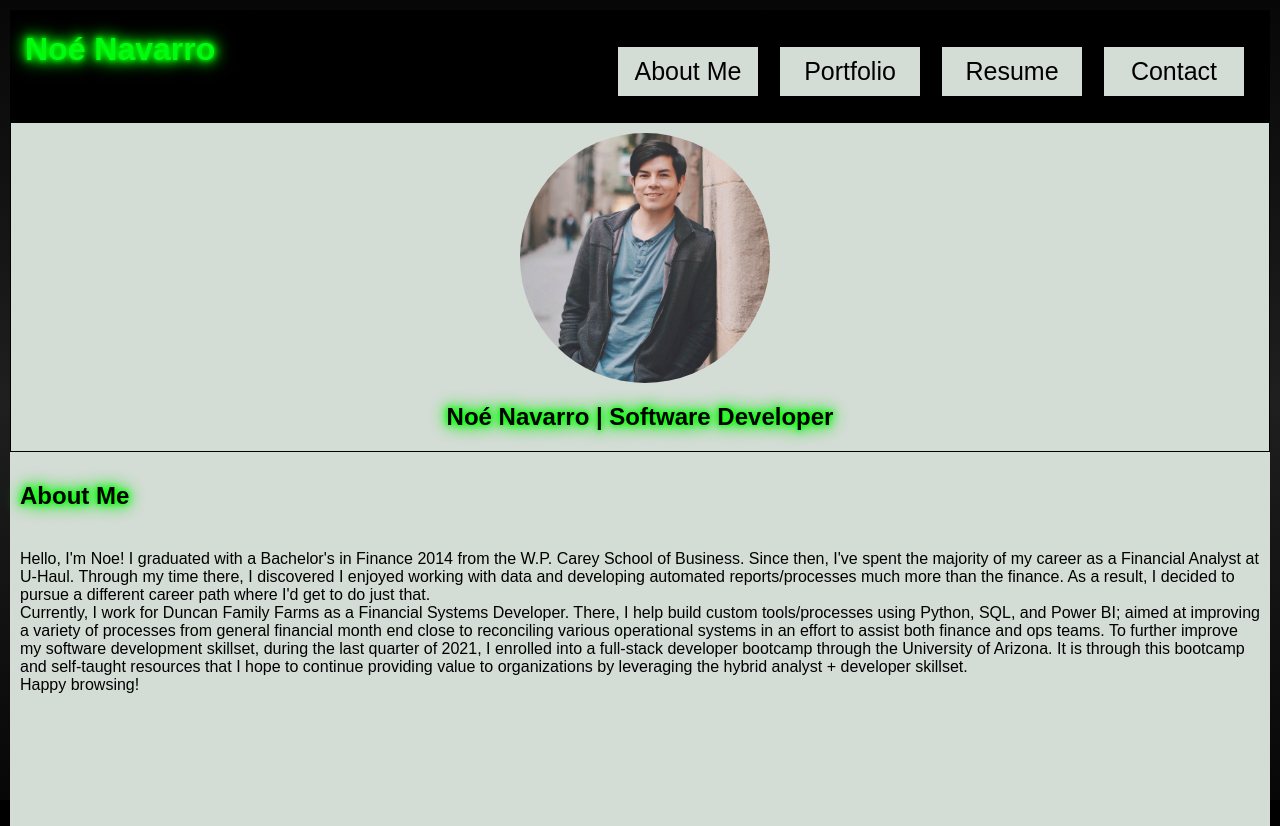
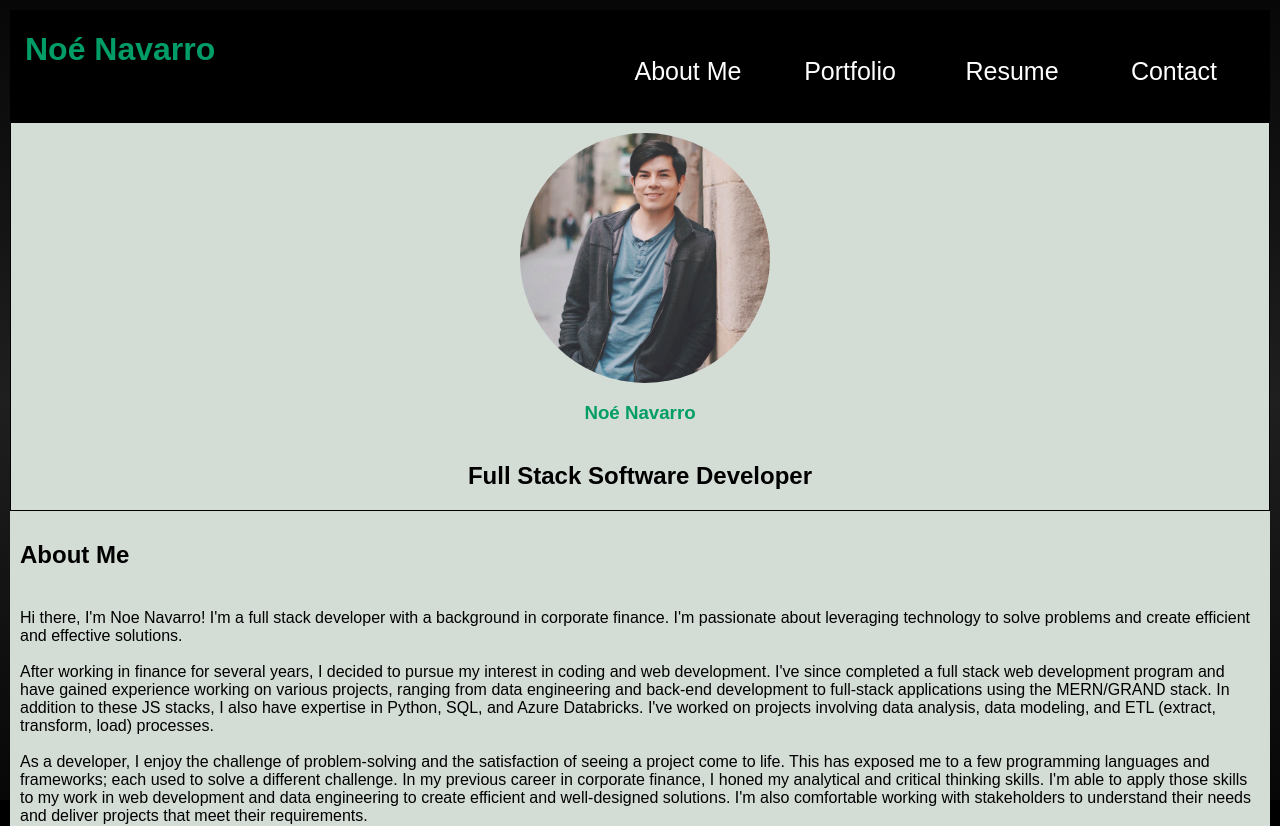
Before and after one commit to Nnavarr/portfolio, a React (Create React App) app: page / in a window 1280 px wide. Shown: the top 826 px of the page. Built offline with nearby package versions, Linux system fonts and the light colour scheme.

Commit message:
updated a few css properties around the navigation span elements and updated the About me writing section to be more relevant

```diff
--- a/package.json
+++ b/package.json
@@ -4,6 +4,8 @@
   "homepage": "http://nnavarr.github.io/portfolio",
   "private": true,
   "dependencies": {
+    "@headlessui/react": "^1.7.12",
+    "@heroicons/react": "^2.0.16",
     "@testing-library/jest-dom": "^5.16.2",
     "@testing-library/react": "^12.1.4",
     "@testing-library/user-event": "^13.5.0",
@@ -11,7 +13,8 @@
     "react": "^17.0.2",
     "react-bootstrap": "^2.2.1",
     "react-dom": "^17.0.2",
-    "react-scripts": "5.0.0",
+    "react-scripts": "^2.1.3",
+    "tailwindcss": "^3.2.7",
     "web-vitals": "^2.1.4"
   },
   "scripts": {
--- a/src/App.css
+++ b/src/App.css
@@ -47,10 +47,10 @@ body, h1, h2, h3, h4, h5, h6, p {
   font-family: "Orbitron", sans-serif;
 }
 
-/* Add a neon text effect to headings */
+/* Add a neon text effect to headings
 h1, h2, h3, h4, h5, h6 {
   text-shadow: 0px 0px 5px #00ff00, 0px 0px 10px #00ff00, 0px 0px 15px #00ff00, 0px 0px 20px #00ff00;
-}
+} */
 
 /* Add a neon border to images on hover */
 img:hover {
--- a/src/App.js
+++ b/src/App.js
@@ -10,7 +10,6 @@ import Footer from './components/Footer';
 function App() {
   // establish categories for conditional rendering
   const [categories] = useState([
-
     {
       name: 'About Me',
       description: 'Section that provides a summary of myself'
--- a/src/components/About/index.js
+++ b/src/components/About/index.js
@@ -5,15 +5,37 @@ const About = () => {
     <section className='aboutme'>
       <section className='home' id='aboutme'>
         <img src={require('../../assets/images/profile_pic.jpg')} id='profile-pic' alt="Noe Navarro smiling and leaning against a wall"/>
-        <h2 id='title' className='nameTitle'>Noé Navarro | Software Developer</h2>
+        <h1>Noé Navarro</h1>
+        <h2 id='title' className='nameTitle'> Full Stack Software Developer</h2>
       </section>
       <h2 id='aboutme-title'>About Me</h2>
       <p id='aboutme-paragraph'>
-          Hello, I'm Noe! I graduated with a Bachelor's in Finance 2014 from the W.P. Carey School of Business. Since then, I've spent the majority of my career as a Financial Analyst at U-Haul. Through my time there, I discovered I enjoyed working with data and developing automated reports/processes much more than the finance. As a result, I decided to pursue a different career path where I'd get to do just that.
-          <br></br>
-          Currently, I work for Duncan Family Farms as a Financial Systems Developer. There, I help build custom tools/processes using Python, SQL, and Power BI; aimed at improving a variety of processes from general financial month end close to reconciling various operational systems in an effort to assist both finance and ops teams. To further improve my software development skillset, during the last quarter of 2021, I enrolled into a full-stack developer bootcamp through the University of Arizona. It is through this bootcamp and self-taught resources that I hope to continue providing value to organizations by leveraging the hybrid analyst + developer skillset.
-          <br></br>
-          Happy browsing!
+        Hi there, I'm Noe Navarro! I'm a full stack developer with a background in corporate finance. I'm passionate about leveraging technology to solve problems and create efficient and effective solutions.
+
+        <br></br>
+        <br></br>
+
+        After working in finance for several years, I decided to pursue my interest in coding and web development. I've since completed a full stack web development program and have gained experience working on various projects, ranging from data engineering and back-end development to full-stack applications using the MERN/GRAND stack. In addition to these JS stacks, I also have expertise in Python, SQL, and Azure Databricks. I've worked on projects involving data analysis, data modeling, and ETL (extract, transform, load) processes.
+
+        <br></br>
+        <br></br>
+
+        As a developer, I enjoy the challenge of problem-solving and the satisfaction of seeing a project come to life. This has exposed me to a few programming languages and frameworks; each used to solve a different challenge. In my previous career in corporate finance, I honed my analytical and critical thinking skills. I'm able to apply those skills to my work in web development and data engineering to create efficient and well-designed solutions. I'm also comfortable working with stakeholders to understand their needs and deliver projects that meet their requirements.
+
+        <br></br>
+        <br></br>
+
+        When I'm not coding, you can find me playing guitar or staying active via gym and bike rides around town. I subscribe to the growth  mindset and I enjoy the pursuit of my better self.
+
+        <br></br>
+        <br></br>
+
+        Feel free to reach out to me if you'd like to discuss a potential collaboration or just chat about tech and finance!
+
+        <br></br>
+        <br></br>
+
+        Happy browsing!
       </p>
     </section>
   )
--- a/src/index.css
+++ b/src/index.css
@@ -13,7 +13,8 @@ code {
 }
 
 :root {
-  --green-color: #00FB11;
+  --green-color: #009e66;
+  --green-hover: #127653;
   --secondary-color: #D4DCD6;
   --header-color: black;
   --footer-color: black;
@@ -61,12 +62,11 @@ header nav ul {
   flex: 0 1 auto;
 }
 
-header nav ul li span {
+nav ul li span {
   display: flex;
   flex-direction: column;
   width: 120px;
   text-align: center;
-  background: var(--secondary-color);
   border: 1px solid black;
   color: var(--header-color);
   font-size: 25px;
@@ -77,9 +77,15 @@ header nav ul li span {
   flex: 0 1 auto;
 }
 
-.nav-item {
+.nav-item span:hover {
+  color: var(--green-color);
+}
+
+.nav-item span {
   flex: 1;
+  color: #fff;
 }
+
 
 /* main contect flexbox container */
 main {
```
Also changed, not shown: 1 other file (tests, documents, lock files or other folders).
